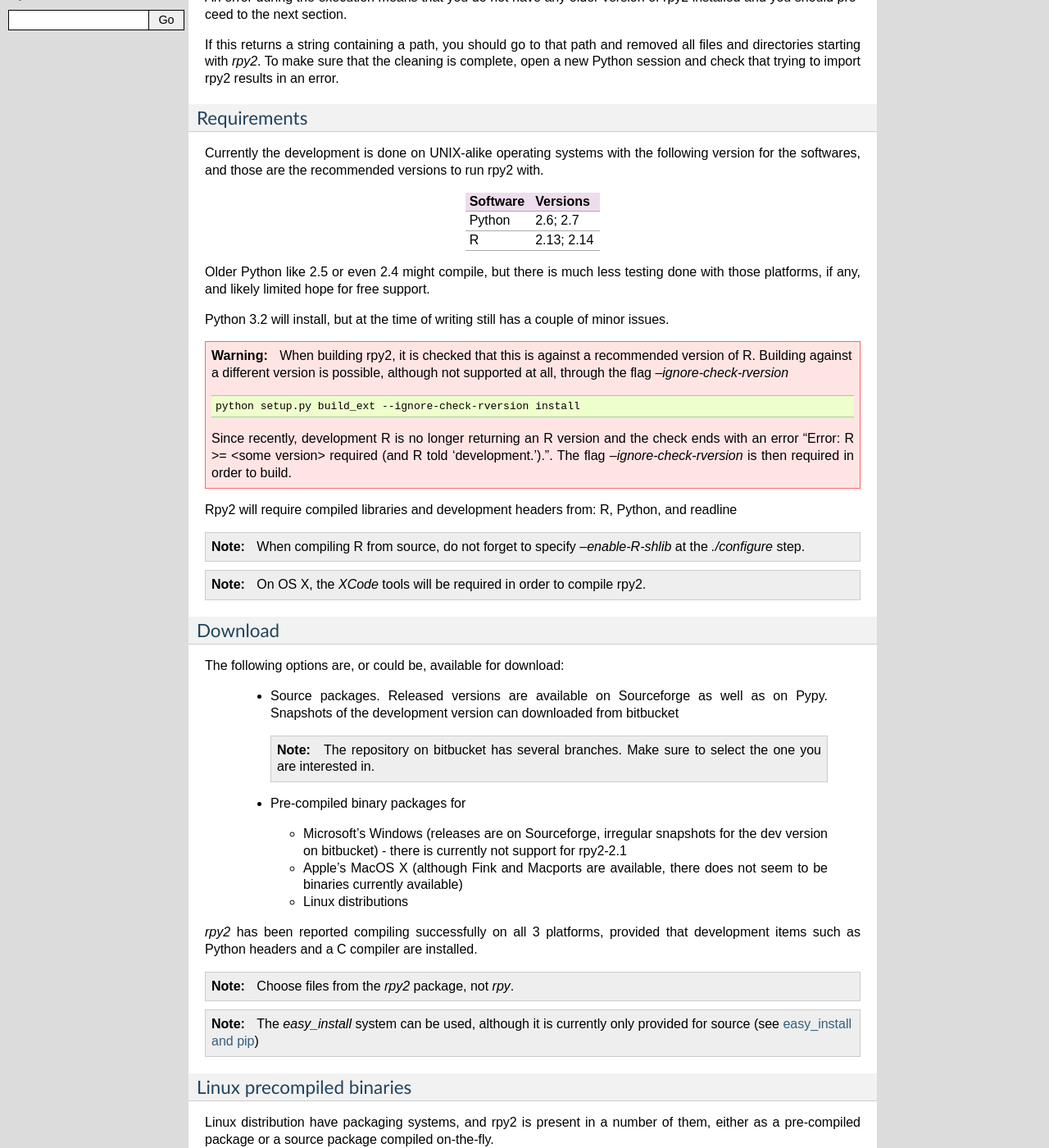
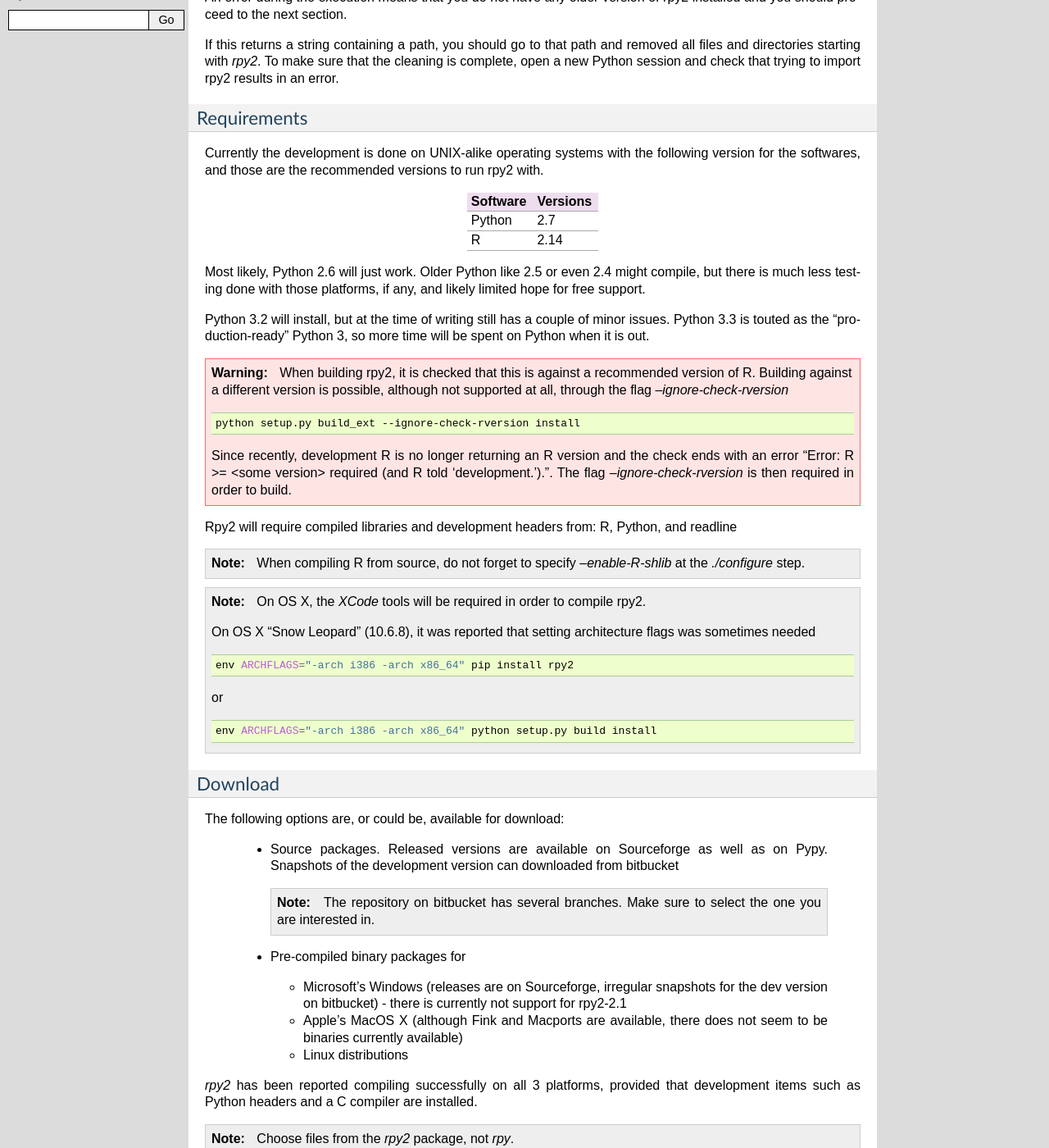
Before and after one commit to rpy2/rpy2, a Sphinx documentation site: the page built from doc/source/overview.rst, in a window 1280 px wide and 1400 px high, scrolled down 777 px. Shown: the whole window at 82% size. Built offline with Sphinx 7.4.7, drawn with Linux system fonts in a browser that asks for light colours; formulas are drawn with MathJax 3.

Commit message:
notes on building on OS X Snow Leopard

```diff
--- a/doc/source/overview.rst
+++ b/doc/source/overview.rst
@@ -76,14 +76,15 @@
 ======== ===========
 Software Versions
 ======== ===========
- Python   2.6; 2.7
- R        2.13; 2.14
+ Python   2.7
+ R        2.14
 ======== ===========
 
+Most likely, Python 2.6 will just work.
 Older Python like 2.5 or even 2.4 might compile, but there is much less testing done with those platforms, if any, and likely limited hope for free support.
 
 Python 3.2 will install, but at the time of writing still has a couple
-of minor issues.
+of minor issues. Python 3.3 is touted as the "production-ready" Python 3, so more time will be spent on Python when it is out.
 
 .. warning::
 
@@ -112,6 +113,17 @@
 
    On OS X, the *XCode* tools will be required in order to compile rpy2.
 
+   On OS X "Snow Leopard" (10.6.8), it was reported that setting architecture flags was sometimes needed
+
+   .. code-block:: bash
+
+      env ARCHFLAGS="-arch i386 -arch x86_64" pip install rpy2
+
+   or
+
+   .. code-block:: bash
+
+      env ARCHFLAGS="-arch i386 -arch x86_64" python setup.py build install
 
 Download
 --------
```
